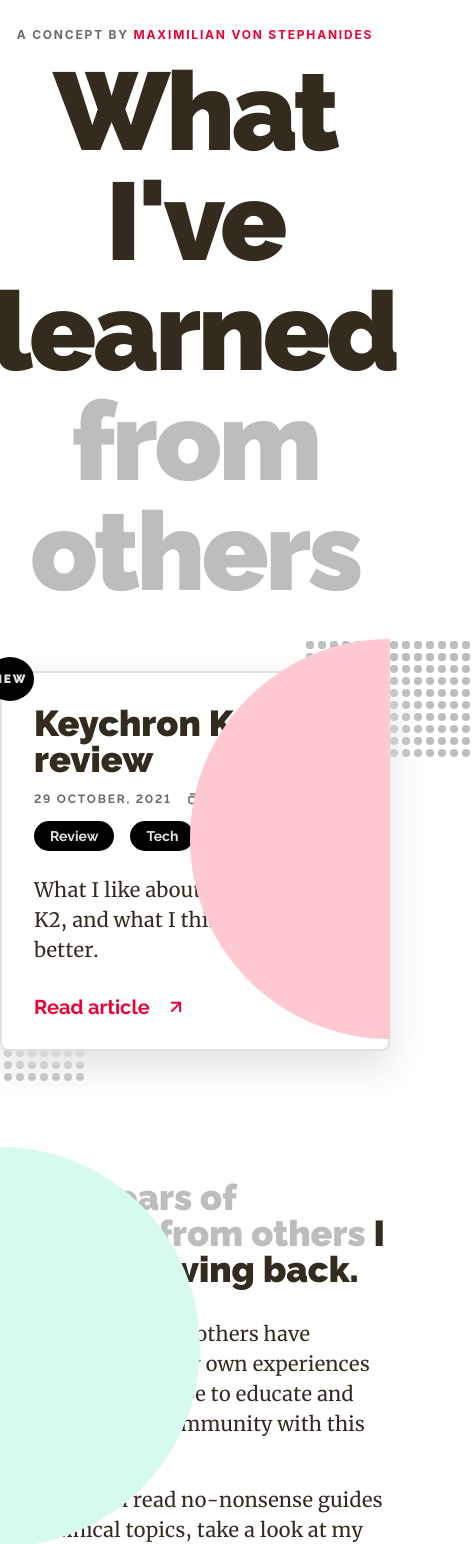
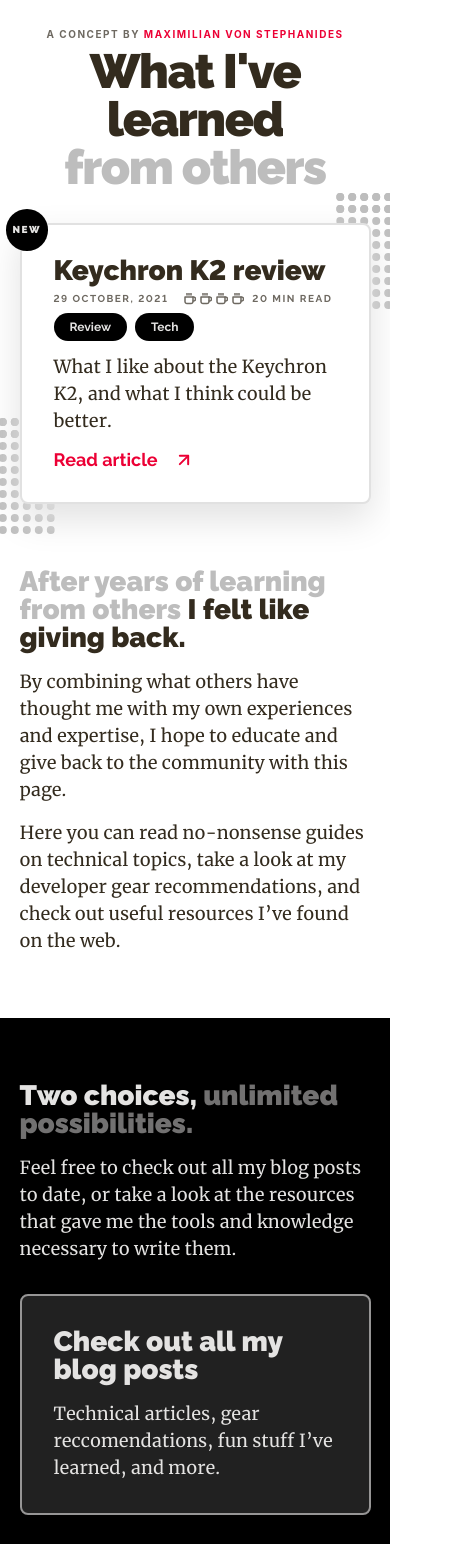
Before and after one commit to maxvons/blog, a Gatsby site in the folder gatsby_blog/: page / in a window 390 px wide. Shown: the part 88-1632 px from the top of the page, 472 px wide, since content can reach past the window. Built offline with nearby package versions, Linux system fonts and the light colour scheme; Gatsby itself is replaced by a stand-in of ours.

Commit message:
Make the landing page responsive
- Made the `index` page responsive.
- Made the `Landing` component responsive.
- Made the `Card` component responsive.
- Made the `CardDark` component responsive.

```diff
--- a/gatsby_blog/src/components/Card.tsx
+++ b/gatsby_blog/src/components/Card.tsx
@@ -90,14 +90,14 @@
           })}
         </div>
         <p className="excerpt">{excerpt}</p>
-        <p className="read-article-button">
-          <span className="read-article-text">Read article</span>
+        <div className="read-article-button">
+          <p className="read-article-text">Read article</p>
           <img
             className="read-article-icon"
             alt="Read article icon"
             src={ArrowIcon}
           ></img>
-        </p>
+        </div>
         {showDots && <img className="dots dots-right" src={Dots} alt="" />}
         {showDots && <img className="dots dots-left" src={Dots} alt="" />}
       </div>
--- a/gatsby_blog/src/components/CardDark.tsx
+++ b/gatsby_blog/src/components/CardDark.tsx
@@ -11,19 +11,15 @@
   heading: string;
   excerpt: string;
   path: string;
-  rightMargin?: boolean;
 }
 
 const CardDark = ({
   heading = "Check out all my blog posts",
   excerpt = "Technical articles, gear reccomendations, fun stuff I’ve learned, and more.",
   path = "/learn-javascript",
-  rightMargin,
 }: CardDarkProps) => {
-  const classes = `card-dark ${rightMargin && "right-margin-large"}`;
-
   return (
-    <Link to={path} className={classes}>
+    <Link to={path} className="card-dark">
       <h2 className="card-heading-dark">{heading}</h2>
       <p className="excerpt-dark">{excerpt}</p>
     </Link>
--- a/gatsby_blog/src/components/Landing.tsx
+++ b/gatsby_blog/src/components/Landing.tsx
@@ -12,7 +12,23 @@
 // Styles
 import "../styles/landing.scss";
 
-const Landing = () => {
+interface LandingProps {
+  cardHeading: string;
+  cardDate: string;
+  cardMinRead: number;
+  cardTags: Array<string>;
+  cardExcerpt: string;
+  cardPath: string;
+}
+
+const Landing = ({
+  cardHeading,
+  cardDate,
+  cardMinRead,
+  cardTags,
+  cardExcerpt,
+  cardPath,
+}: LandingProps) => {
   return (
     <div className="landing-div">
       <div className="giving-back-div">
@@ -50,7 +66,6 @@
               heading="Check out all my blog posts"
               excerpt="Technical articles, gear reccomendations, fun stuff I’ve learned, and more."
               path="/posts"
-              rightMargin
             />
             <CardDark
               heading="Check out my useful resources"
@@ -66,14 +81,13 @@
           newest article right here.
         </h2>
         <Card
-          heading="How to learn JavaScript"
-          datePosted="Fri, 20.08.2021"
-          minRead={14}
-          tags={["Development", "Coding"]}
-          excerpt="My money's in that office, right? If she start giving me some bullshit about it ain't there, and we got to go someplace else and get it, I'm gonna shoot you in the head then and there.
-      "
+          heading={cardHeading}
+          datePosted={cardDate}
+          minRead={cardMinRead}
+          tags={cardTags}
+          excerpt={cardExcerpt}
+          path={cardPath}
           marginBottom="margin-bottom-very-large"
-          path="/learn-javascript"
         />
         <img className="circle-green-article" src={GreenCircle} alt="" />
         <img className="circle-red-article" src={RedCircle} alt="" />
--- a/gatsby_blog/src/pages/index.tsx
+++ b/gatsby_blog/src/pages/index.tsx
@@ -45,7 +45,14 @@
         />
         <img className="circle-red" src={RedCircle} alt="" />
       </div>
-      <Landing />
+      <Landing
+        cardHeading={newestPost.node.frontmatter.title}
+        cardDate={newestPost.node.frontmatter.date}
+        cardMinRead={newestPost.node.frontmatter.minRead}
+        cardTags={newestPost.node.frontmatter.tags}
+        cardExcerpt={newestPost.node.frontmatter.excerpt}
+        cardPath={newestPost.node.frontmatter.path}
+      />
     </Layout>
   );
 };
--- a/gatsby_blog/src/styles/_variables.scss
+++ b/gatsby_blog/src/styles/_variables.scss
@@ -56,7 +56,7 @@
 
 // Font sizes mobile
 $font-size-title-mobile: 4.8rem;
-$font-size-heading-mobile: 2.4rem;
+$font-size-heading-mobile: 2.8rem;
 $font-size-normal-mobile: 1.8rem;
 $font-size-secondary-mobile: 1.2rem;
 $font-size-uppercase-mobile: 1rem;
@@ -87,3 +87,9 @@
 $spacer-very-small-plus: 1.2rem;
 $spacer-very-small: 0.8rem;
 $spacer-mini: 0.4rem;
+
+// Breakpoints
+$breakpoint-filter: 1400px;
+$breakpoint-tablet: 1200px;
+$breakpoint-mobile: 950px;
+$breakpoint-iphone: 375px;
--- a/gatsby_blog/src/styles/card.scss
+++ b/gatsby_blog/src/styles/card.scss
@@ -2,7 +2,7 @@
 @import "typography";
 
 .card {
-  padding: 3.2rem;
+  padding: $spacer-medium;
   border: 2px solid $color-border;
   border-radius: $border-radius;
   font-family: $font-stack-sans;
@@ -144,3 +144,98 @@
   top: -$spacer-medium;
   transform: translateX(50%);
 }
+
+@media screen and (max-width: $breakpoint-mobile) and (-webkit-min-device-pixel-ratio: 1) {
+  .card {
+    padding: $spacer-medium;
+    max-width: 40rem;
+  }
+
+  .card-heading {
+    font-size: $font-size-heading-mobile;
+    margin-bottom: $spacer-very-small;
+  }
+
+  .secondary-information-div {
+    margin-bottom: $spacer-very-small;
+  }
+
+  .secondary-information {
+    font-size: $font-size-uppercase-mobile;
+  }
+
+  .tags-div {
+    margin-bottom: $spacer-very-small-plus;
+  }
+
+  .tags-div > :not(:last-child) {
+    margin-right: $spacer-very-small;
+  }
+
+  .tag {
+    font-size: $font-size-secondary-mobile;
+  }
+
+  .excerpt {
+    font-size: $font-size-normal-mobile;
+    margin-bottom: $spacer-small;
+  }
+
+  .read-article-text {
+    font-size: $font-size-normal-mobile;
+  }
+
+  .new {
+    font-size: $font-size-uppercase-mobile;
+  }
+
+  .dots-left {
+    position: absolute;
+    left: 0;
+    bottom: -$spacer-medium;
+    transform: translateX(-80%);
+  }
+
+  .dots-right {
+    position: absolute;
+    right: 0;
+    top: -$spacer-medium;
+    transform: translateX(80%);
+  }
+
+  .margin-bottom-very-large {
+    margin-bottom: $spacer-large;
+  }
+}
+
+@media screen and (max-width: $breakpoint-iphone) and (-webkit-min-device-pixel-ratio: 1) {
+  .card {
+    text-align: center;
+  }
+
+  .card-heading {
+    margin-bottom: $spacer-small;
+  }
+
+  .secondary-information-div {
+    flex-flow: column nowrap;
+    align-items: center;
+
+    & > :first-child {
+      margin-bottom: $spacer-very-small;
+    }
+  }
+
+  .tags-div {
+    justify-content: center;
+    margin-bottom: $spacer-small;
+  }
+
+  .excerpt {
+    margin-bottom: $spacer-medium;
+  }
+
+  .read-article-button {
+    justify-content: center;
+  }
+}
--- a/gatsby_blog/src/styles/card_dark.scss
+++ b/gatsby_blog/src/styles/card_dark.scss
@@ -30,3 +30,14 @@
 .right-margin-large {
   margin-right: $spacer-large;
 }
+
+@media screen and (max-width: $breakpoint-mobile) and (-webkit-min-device-pixel-ratio: 1) {
+  .card-heading-dark {
+    font-size: $font-size-heading-mobile;
+    margin-bottom: $spacer-small;
+  }
+
+  .excerpt-dark {
+    font-size: $font-size-normal-mobile;
+  }
+}
--- a/gatsby_blog/src/styles/landing.scss
+++ b/gatsby_blog/src/styles/landing.scss
@@ -16,7 +16,7 @@
   align-items: center;
   position: relative;
   margin-bottom: $spacer-very-large;
-  width: 100%;
+  width: 90%;
 }
 
 .card-div {
@@ -33,7 +33,7 @@
   justify-content: center;
   align-items: center;
   position: relative;
-  width: 100%;
+  width: 90%;
 }
 
 .two-choices-wrapper {
@@ -51,6 +51,7 @@
   display: flex;
   flex-flow: column nowrap;
   align-items: center;
+  width: 90%;
 }
 
 .two-choices-text-div {
@@ -60,6 +61,10 @@
 .two-choices-cards-div {
   display: flex;
   flex-flow: row nowrap;
+
+  & > :first-child {
+    margin-right: $spacer-medium;
+  }
 }
 
 .heading {
@@ -119,3 +124,64 @@
   bottom: 0;
   transform: rotate(180deg);
 }
+
+@media screen and (min-width: $breakpoint-mobile) and (max-width: $breakpoint-tablet) and (-webkit-min-device-pixel-ratio: 1) {
+  .circle-red,
+  .circle-green-article {
+    right: -$spacer-large-plus;
+  }
+
+  .circle-green,
+  .circle-red-article {
+    left: -$spacer-large-plus;
+  }
+}
+
+@media screen and (max-width: $breakpoint-mobile) and (-webkit-min-device-pixel-ratio: 1) {
+  .card-div {
+    width: 90%;
+  }
+
+  .heading {
+    font-size: $font-size-heading-mobile;
+    margin-bottom: $spacer-small;
+  }
+
+  .normal-text {
+    font-size: $font-size-normal-mobile;
+  }
+
+  .giving-back-div {
+    margin-bottom: $spacer-large;
+  }
+
+  .two-choices-wrapper {
+    padding: $spacer-large 0;
+    margin-bottom: $spacer-large;
+  }
+
+  .two-choices-text-div {
+    margin-bottom: $spacer-medium;
+  }
+
+  .two-choices-cards-div {
+    flex-flow: column nowrap;
+    align-items: center;
+
+    & > :first-child {
+      margin-right: 0;
+      margin-bottom: $spacer-medium;
+    }
+  }
+
+  .margin-bottom-large {
+    margin-bottom: $spacer-medium;
+  }
+
+  .circle-red,
+  .circle-green,
+  .circle-red-article,
+  .circle-green-article {
+    display: none;
+  }
+}
--- a/gatsby_blog/src/styles/layout.scss
+++ b/gatsby_blog/src/styles/layout.scss
@@ -39,7 +39,11 @@
 }
 
 p  {
-  font-size: 2rem;
+  font-size: $font-size-normal;
+}
+
+.layout {
+  overflow: hidden;
 }
 
 .header {
@@ -97,3 +101,26 @@
 .muted {
   color: $color-text-muted;
 }
+
+@media only screen and (max-device-width: $breakpoint-mobile) and (-webkit-min-device-pixel-ratio: 1) {
+  .header {
+    margin-bottom: $spacer-medium;
+  }
+
+  .main-title {
+    font-size: $font-size-title-mobile;
+  }
+
+  .mini-title {
+    font-size: $font-size-uppercase-mobile;
+    margin-bottom: $spacer-very-small;
+  }
+
+  .footer {
+    font-size: $font-size-uppercase-mobile;
+  }
+
+  p {
+    font-size: $font-size-normal-mobile;
+  }
+}
```
